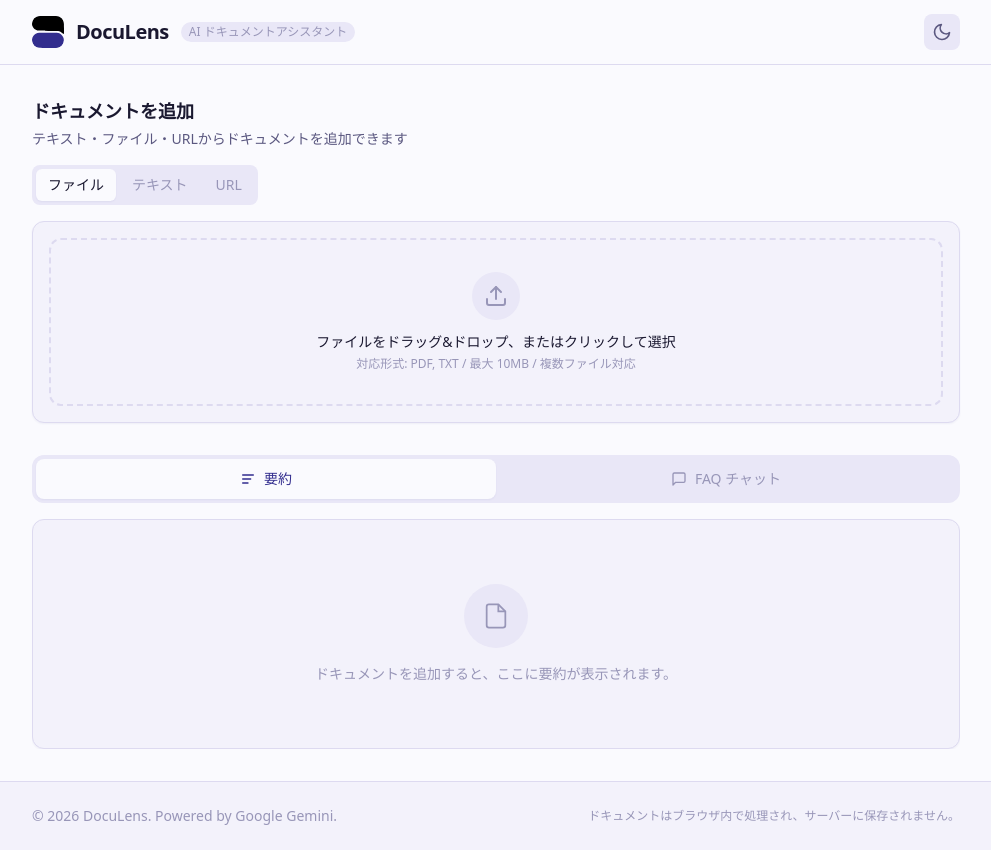
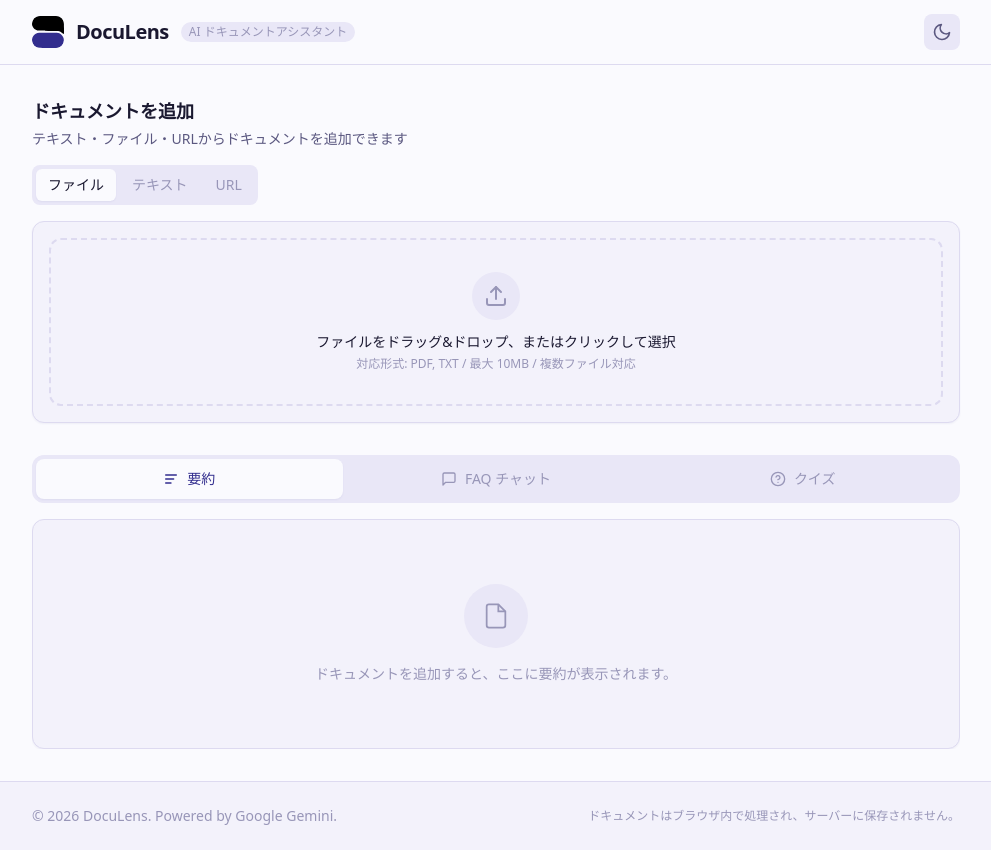
Before and after one commit to Pealsh/DocuLens, a Next.js app: page / in a window 1280 px wide. Shown: the whole page, without its empty margins (144-1135 px from the left). Built offline with nearby package versions, Linux system fonts and the light colour scheme.

Commit message:
feat: モード切替にクイズタブを追加

```diff
--- a/src/app/page.tsx
+++ b/src/app/page.tsx
@@ -12,22 +12,26 @@ import DocumentList from '@/components/upload/DocumentList';
 import ModeSwitcher from '@/components/mode/ModeSwitcher';
 import SummaryView from '@/components/summary/SummaryView';
 import ChatWindow from '@/components/chat/ChatWindow';
+import QuizView from '@/components/quiz/QuizView';
 import Card from '@/components/ui/Card';
 import { useDocuments } from '@/hooks/useDocuments';
 import { useFileUpload } from '@/hooks/useFileUpload';
 import { useSummary } from '@/hooks/useSummary';
 import { useChat } from '@/hooks/useChat';
-import { MODE_SUMMARY, MODE_CHAT, type AppMode } from '@/lib/constants';
+import { MODE_SUMMARY, MODE_CHAT, MODE_QUIZ, type AppMode } from '@/lib/constants';
 
 type InputMethod = 'file' | 'text' | 'url';
 
+const MODE_ORDER: AppMode[] = [MODE_SUMMARY, MODE_CHAT, MODE_QUIZ];
+
 /**
- * スライド方向を決定する
- * summary→chat: 右へスライド（+1）、chat→summary: 左へスライド（-1）
+ * スライド方向を決定する（モードの並び順に基づく）
  */
 function getSlideDirection(from: AppMode, to: AppMode): number {
-  if (from === MODE_SUMMARY && to === MODE_CHAT) return 1;
-  if (from === MODE_CHAT && to === MODE_SUMMARY) return -1;
+  const fromIndex = MODE_ORDER.indexOf(from);
+  const toIndex = MODE_ORDER.indexOf(to);
+  if (fromIndex < toIndex) return 1;
+  if (fromIndex > toIndex) return -1;
   return 0;
 }
 
@@ -212,7 +216,7 @@ export default function HomePage() {
                   exit={{ opacity: 0, x: slideDirection * -SLIDE_OFFSET }}
                   transition={CONTENT_TRANSITION}
                 >
-                  {currentMode === 'summary' ? (
+                  {currentMode === MODE_SUMMARY && (
                     <SummaryView
                       summaryText={summaryText}
                       isSummarizing={isSummarizing}
@@ -222,13 +226,20 @@ export default function HomePage() {
                       onGenerateSummary={handleGenerateSummary}
                       onRegenerate={handleRegenerateSummary}
                     />
-                  ) : (
+                  )}
+                  {currentMode === MODE_CHAT && (
                     <ChatWindow
                       messageList={messageList}
                       isSendingMessage={isSendingMessage}
                       hasDocuments={hasDocuments}
                       onSendMessage={handleSendChatMessage}
                       onClearMessages={clearMessages}
+                    />
+                  )}
+                  {currentMode === MODE_QUIZ && (
+                    <QuizView
+                      hasDocuments={hasDocuments}
+                      combinedDocumentText={combinedDocumentText}
                     />
                   )}
                 </motion.div>
--- a/src/components/mode/ModeSwitcher.tsx
+++ b/src/components/mode/ModeSwitcher.tsx
@@ -3,7 +3,7 @@
 
 import { motion } from 'framer-motion';
 import type { AppMode } from '@/lib/constants';
-import { MODE_SUMMARY, MODE_CHAT } from '@/lib/constants';
+import { MODE_SUMMARY, MODE_CHAT, MODE_QUIZ } from '@/lib/constants';
 
 // タブインジケーターとコンテンツ切り替えで共有する spring 設定
 export const MODE_SWITCH_SPRING = {
@@ -21,6 +21,7 @@ interface ModeSwitcherProps {
 const MODE_OPTIONS = [
   { key: MODE_SUMMARY, label: '要約', icon: SummaryIcon },
   { key: MODE_CHAT, label: 'FAQ チャット', icon: ChatIcon },
+  { key: MODE_QUIZ, label: 'クイズ', icon: QuizIcon },
 ] as const;
 
 export default function ModeSwitcher({ currentMode, onModeSwitch }: ModeSwitcherProps) {
@@ -83,3 +84,17 @@ function ChatIcon({ isActive }: { isActive: boolean }) {
     </svg>
   );
 }
+
+function QuizIcon({ isActive }: { isActive: boolean }) {
+  return (
+    <svg
+      width="16" height="16" viewBox="0 0 24 24" fill="none"
+      stroke={isActive ? 'var(--color-accent)' : 'currentColor'}
+      strokeWidth="2" strokeLinecap="round" strokeLinejoin="round"
+    >
+      <circle cx="12" cy="12" r="10" />
+      <path d="M9.09 9a3 3 0 015.83 1c0 2-3 3-3 3" />
+      <line x1="12" y1="17" x2="12.01" y2="17" />
+    </svg>
+  );
+}
```
